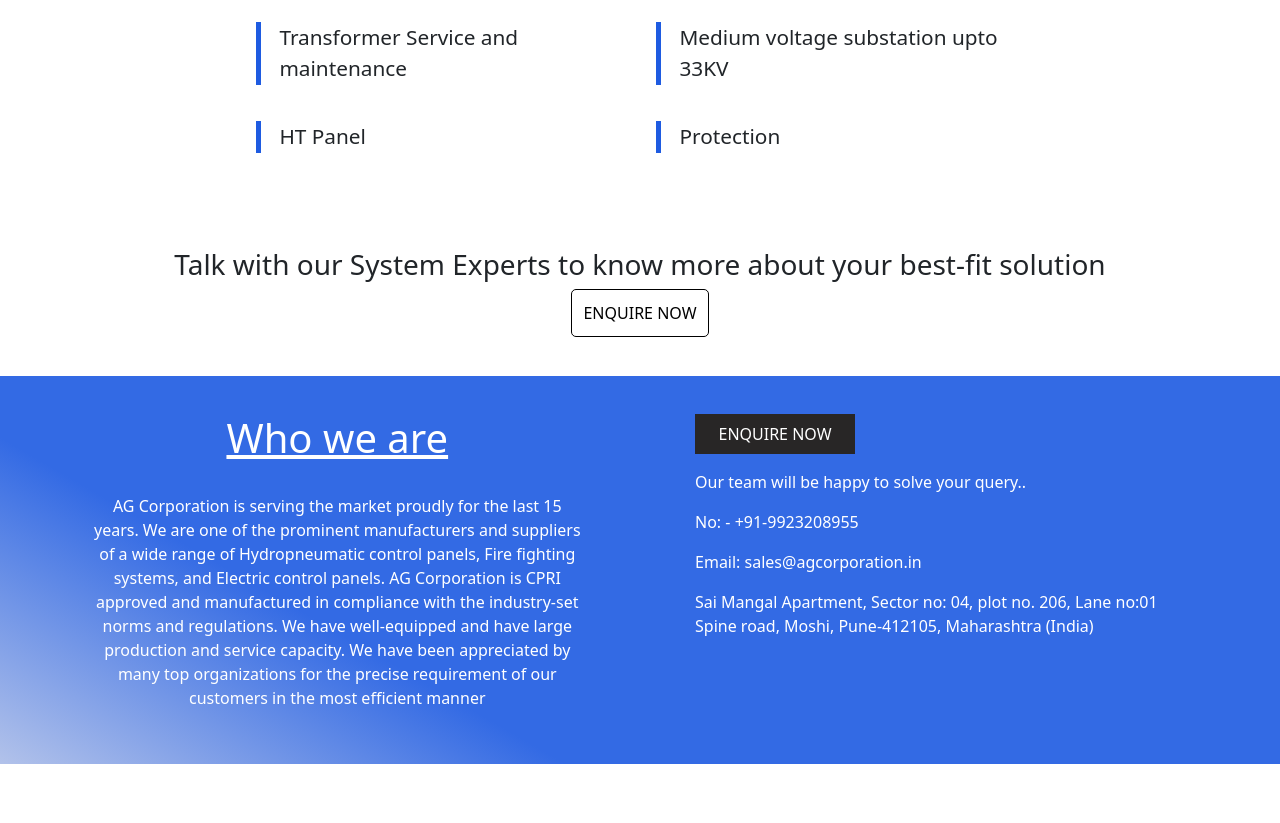
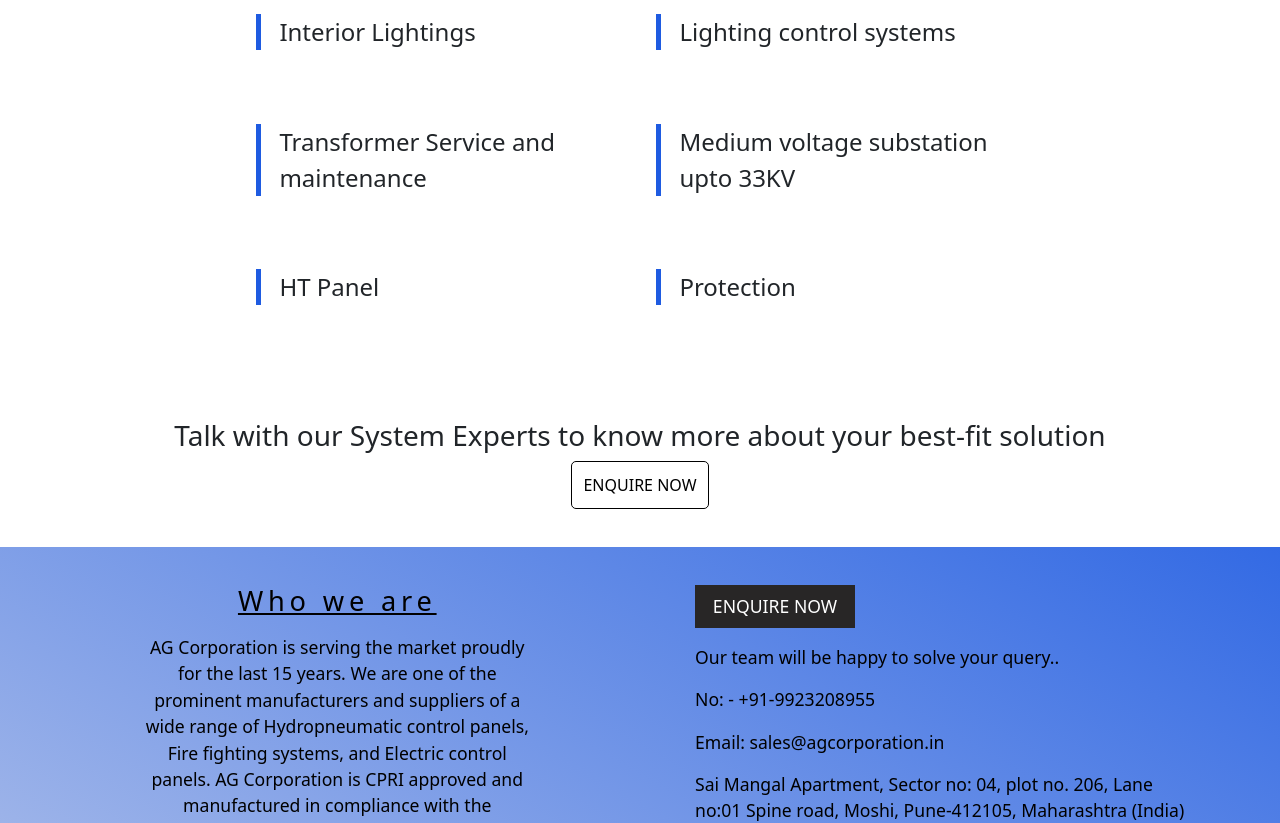
Before and after one commit to PranavShelke4/ag-crop-new, a React (Create React App) app: page /electrical-services in a window 1280 px wide. Shown: the part 1180-2003 px from the top of the page. Before the commit the page ends 1944 px from the top, so only its background shows below. Built offline with nearby package versions, Linux system fonts and the light colour scheme.

Commit message:
Update styles in Footer and Services sections

```diff
--- a/src/Style/Footer.css
+++ b/src/Style/Footer.css
@@ -3,9 +3,10 @@
   flex-direction: row;
   justify-content: start;
   padding: 3% 7%;
-  background: linear-gradient(30deg, rgba(178,194,234,1) 0%, rgba(51,106,228,1) 29%);
-  color: white;
+  background: linear-gradient(30deg, rgba(178,194,234,1) 0%, rgba(51,106,228,1) 100%);
+  color: black !important;
   gap: 10%;
+  font-size: 1.1rem;
 }
 
 .footer-link {
@@ -20,7 +21,14 @@
 
 .footer-div-1 h1 {
   text-decoration: underline;
-  margin-bottom: 2rem;
+  margin-bottom: 1rem;
+  font-size: 1.7rem;
+  letter-spacing: 0.3rem;
+}
+
+.footer-div-1 p {
+  padding: 0 11%;
+  margin-bottom: 1rem;
 }
 
 .footer-div-2 {
--- a/src/Style/Services/SecendSection.css
+++ b/src/Style/Services/SecendSection.css
@@ -18,6 +18,7 @@
 .blue-sub-title{
     color: #1E5BE1;
     font-weight: 600;
+    line-height: 2;
 }
 
 .ServicesInfo-box2 li {
--- a/src/Style/Services/WideRange.css
+++ b/src/Style/Services/WideRange.css
@@ -25,9 +25,9 @@
 .WideRange-box-1 span, .WideRange-box-2 span {
     padding-left: 5%;
     border-left: solid #1E5BE1 5px;
-    font-size: 1.3rem;
+    font-size: 1.5rem;
     font-weight: 500;
-    margin: 5% 0;
+    margin: 10% 0;
     width: 23rem;
 }
 
```
